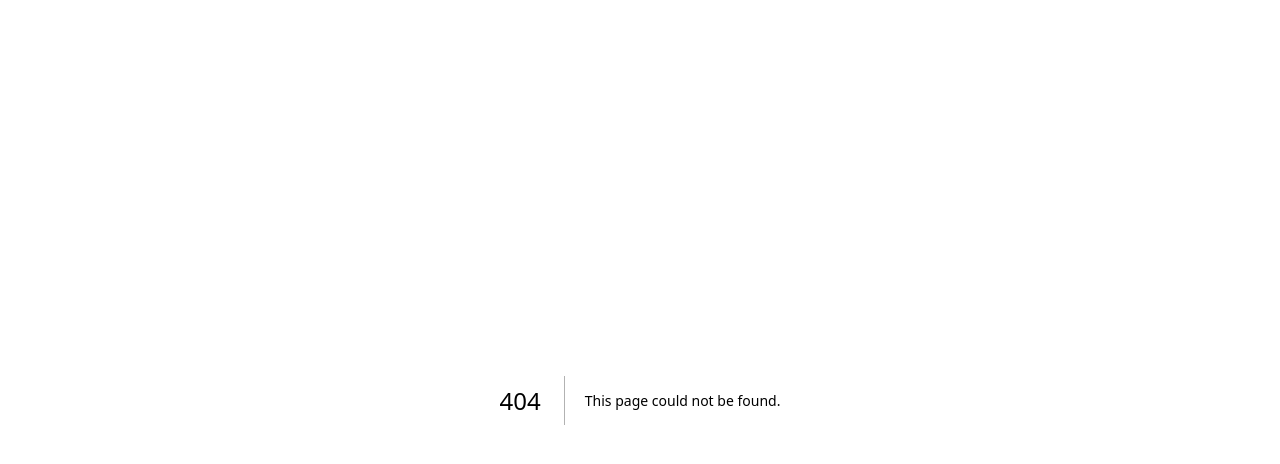
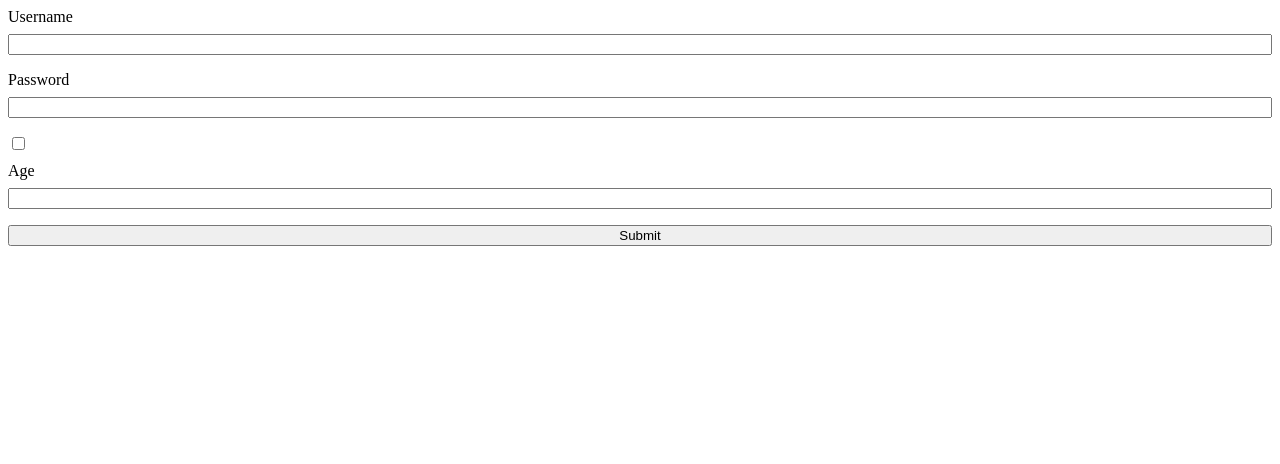
Before and after one commit to kasurbantal/react-basic, a Next.js app: page /RegisterPage in a window 1280 px wide. Before the commit this address had no page. Shown: the top 464 px of the page. Built offline with nearby package versions, Linux system fonts and the light colour scheme.

Commit message:
feat: add register page

```diff
--- a/src/App.tsx
+++ b/src/App.tsx
@@ -12,6 +12,7 @@ import LetterTemplateApp from "./components/LetterTemplateApp";
 import { Teacher, ProfileCardProps } from "./components/ProfileCard";
 import FormPage from "./pages/FormPage";
 import RHFPage from "./pages/RHFPage";
+import RegisterPage from "./pages/RegisterPage";
 
 // type Teacher = {
 //   id: number;
@@ -58,6 +59,7 @@ function App() {
         <Route path="/product/:slug" element={<ProductDetailPage />} />
         <Route path="/form" element={<FormPage />} />
         <Route path="/rhf" element={<RHFPage />} />
+        <Route path="/reg" element={<RegisterPage />} />
         <Route path="*" element={<NotFoundPage />} />
       </Routes>
     </>
--- /dev/null
+++ b/src/pages/RegisterPage.tsx
@@ -0,0 +1,80 @@
+import { zodResolver } from "@hookform/resolvers/zod";
+import { z } from "zod";
+import { useForm } from "react-hook-form";
+import { useState } from "react";
+
+const registerSchema = z.object({
+  username: z.string().min(3),
+  password: z.string().min(8),
+  age: z.coerce.number().min(18),
+});
+
+type RegisterSchema = z.infer<typeof registerSchema>;
+
+const RegisterPage = () => {
+  const form = useForm<RegisterSchema>({
+    resolver: zodResolver(registerSchema),
+  });
+
+  const [submittedData, setSubmittedData] = useState<RegisterSchema | null>(
+    null
+  );
+
+  const [showPassword, setShowPassword] = useState(false);
+
+  const handleRegisterSubmit = (data: RegisterSchema) => {
+    setSubmittedData(data);
+    alert("Form Submitted!");
+    form.reset();
+  };
+
+  return (
+    <>
+      <form
+        onSubmit={form.handleSubmit(handleRegisterSubmit)}
+        style={{ display: "flex", flexDirection: "column", gap: "8px" }}
+      >
+        <label>Username</label>
+        <input type="text" {...form.register("username")} />
+        <span>{form.formState.errors.username?.message}</span>
+
+        <label>Password</label>
+        <input
+          type={showPassword ? "text" : "password"}
+          {...form.register("password")}
+        />
+        <span>{form.formState.errors.password?.message}</span>
+        <label>
+          {" "}
+          <input
+            type="checkbox"
+            onChange={(e) => setShowPassword(e.target.checked)}
+          />{" "}
+        </label>
+
+        <label>Age</label>
+        <input type="text" {...form.register("age")} />
+        <span>{form.formState.errors.age?.message}</span>
+
+        <button>Submit</button>
+      </form>
+
+      {submittedData && (
+        <div
+          style={{
+            marginTop: "20px",
+            padding: "16px",
+            border: "1px solid #ddd",
+            borderRadius: "8px",
+          }}
+        >
+          <h3>Submitted Data</h3>
+          <p>Username: {submittedData?.username}</p>
+          <p>Age: {submittedData?.age}</p>
+        </div>
+      )}
+    </>
+  );
+};
+
+export default RegisterPage;
```
